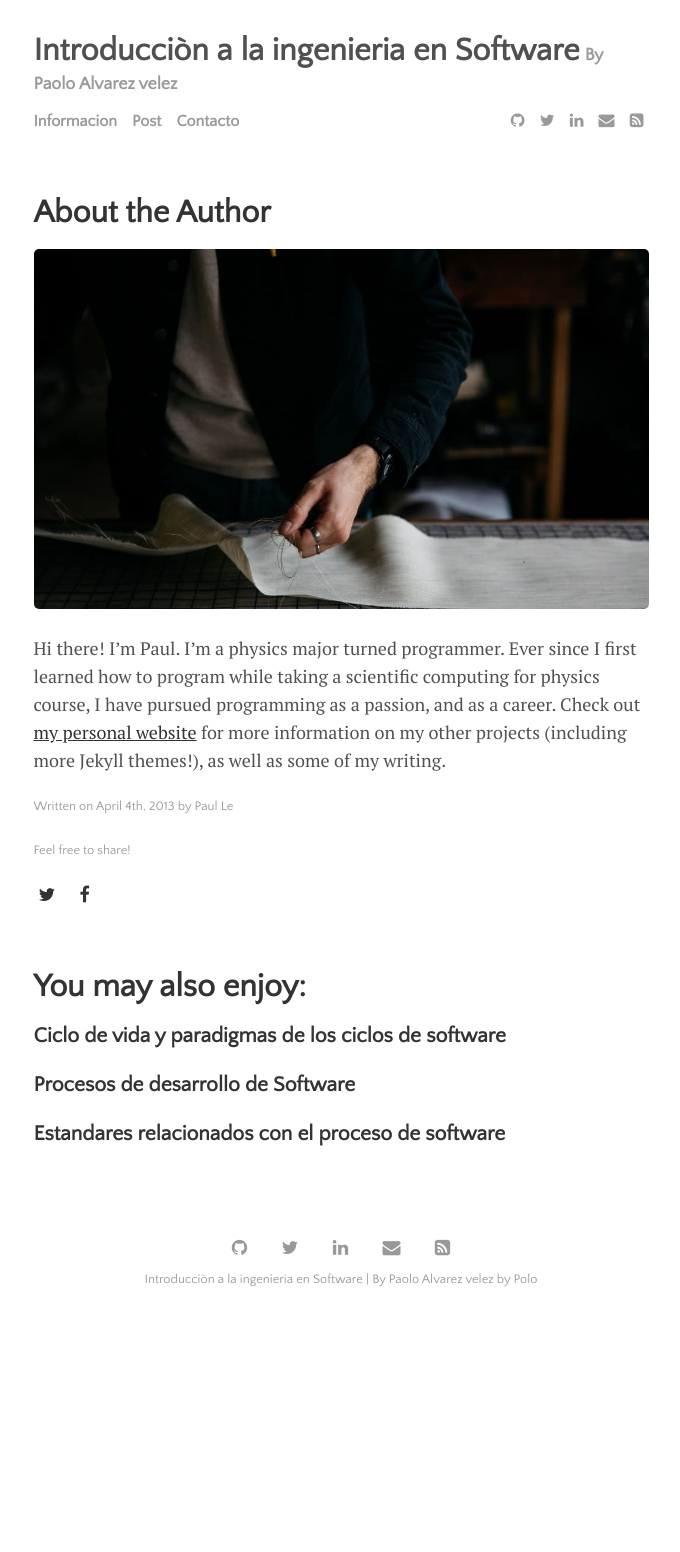
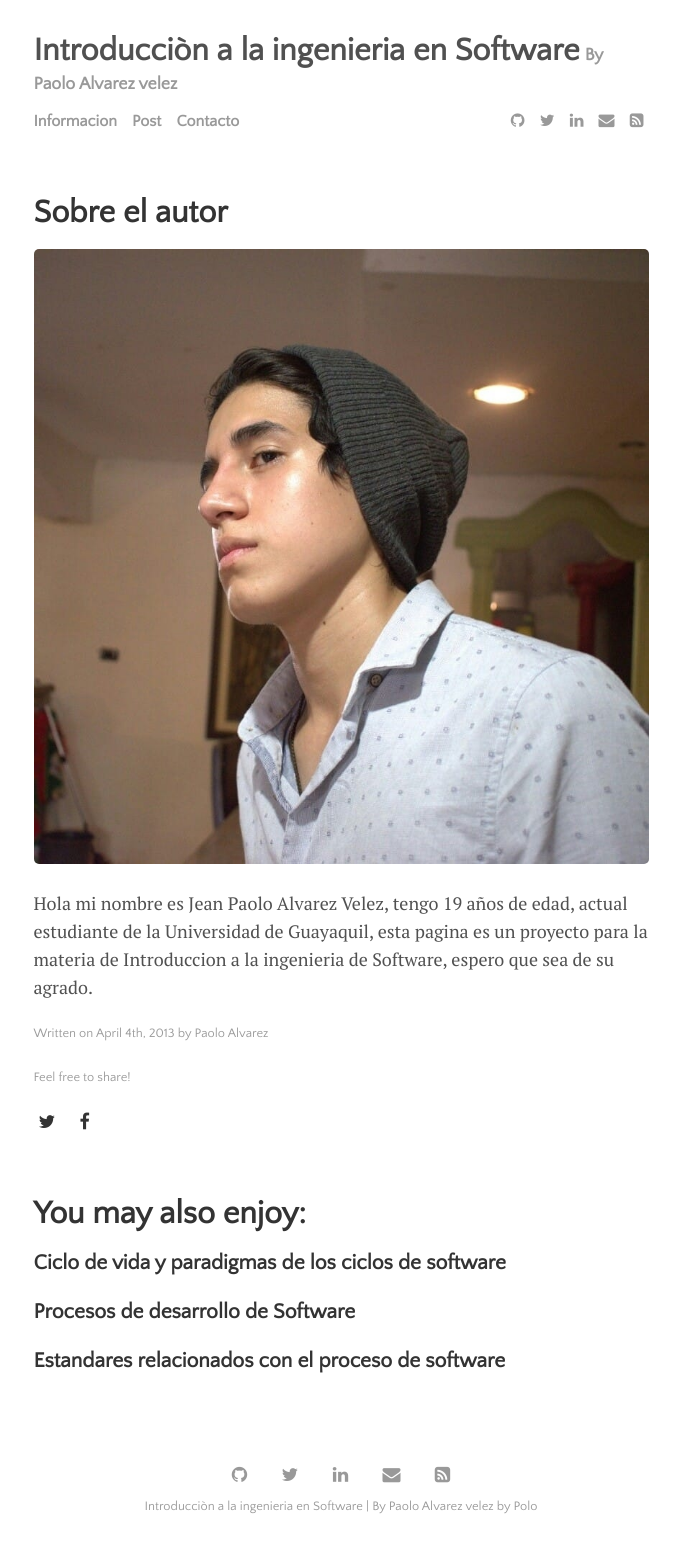
Before and after one commit to Paolo19010/Miblog, a Jekyll site: the page built from _posts/2013-04-04-about-the-author.md, in a window 1280 px wide. Shown: the whole page, without its empty margins (299-979 px from the left). Built offline with Jekyll 4.4.1, drawn with Linux system fonts in a browser that asks for light colours; before the commit the page ends 1325 px from its top, so only the background shows below that.

Commit message:
Subi6
subi6

```diff
--- a/_posts/2013-04-04-about-the-author.md
+++ b/_posts/2013-04-04-about-the-author.md
@@ -1,10 +1,10 @@
 ---
 layout: post
-title: "About the Author"
-author: "Paul Le"
+title: "Sobre el autor"
+author: "Paolo Alvarez"
 categories: journal
 tags: [documentation,sample]
-image: cutting.jpg
+image: Autorp.jpg
 ---
 
-Hi there! I'm Paul. I’m a physics major turned programmer. Ever since I first learned how to program while taking a scientific computing for physics course, I have pursued programming as a passion, and as a career. Check out [my personal website](https://www.lenpaul.com/) for more information on my other projects (including more Jekyll themes!), as well as some of my writing.
+Hola mi nombre es Jean Paolo Alvarez Velez, tengo 19 años de edad, actual estudiante de la Universidad de Guayaquil, esta pagina es un proyecto para la materia de Introduccion a la ingenieria de Software, espero que sea de su agrado.
```
Also changed, not shown: assets/img/Autorp.jpg (added).
